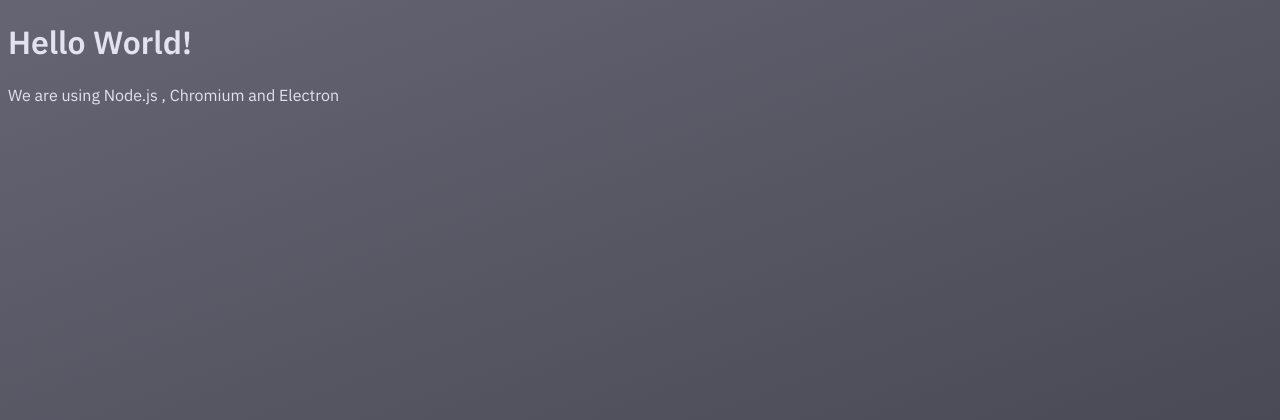
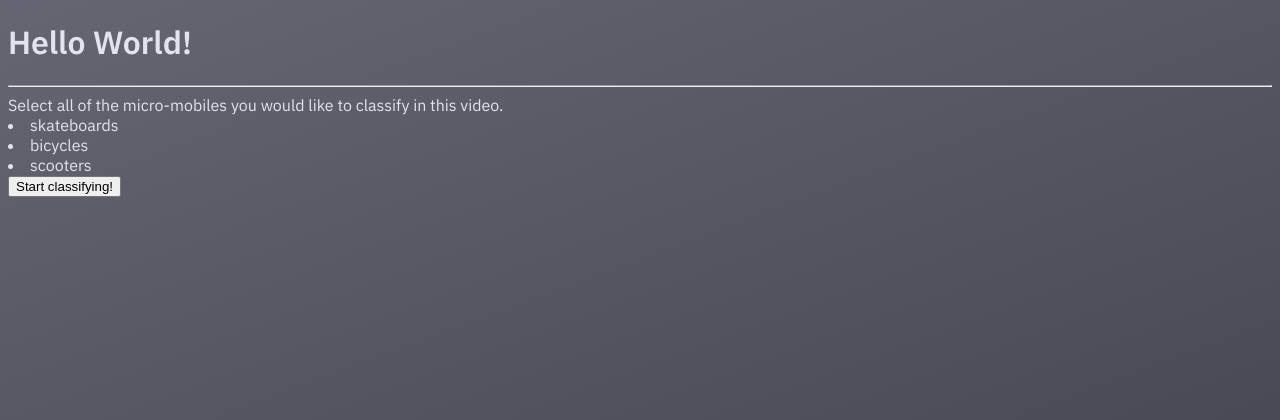
Before and after one commit to Capstone305/project-305, a Python web app: template src/templates/index.html in a window 1280 px wide. Shown: the top 420 px of the page. Run offline with Jinja, Linux system fonts and the light colour scheme; the template is opened without the code that fills it, so the values that code supplies are empty.

Commit message:
Added basic placeholder content.

```diff
--- a/src/templates/index.html
+++ b/src/templates/index.html
@@ -3,14 +3,21 @@
     <head>
         <meta charset="UTF-8">
         <title>Basic Electron App</title>
-        <link rel="stylesheet" href="css/style.css"/>
+        <link rel="stylesheet" href="../css/style.css"/>
     </head>
 
     <body>
         <h1>Hello World!</h1>
-        We are using Node.js <span id="node-version"></span>,
-        Chromium <span id="chrome-version"></span>
-        and Electron <span id="electron-version"></span>
+        <hr>
+
+        <span class="options">
+            Select all of the micro-mobiles you would like to classify in this video.
+            <li>skateboards</li>
+            <li>bicycles</li>
+            <li>scooters</li>
+
+            <button>Start classifying!</button>
+        </span>
     </body>
 
 </html>
```
